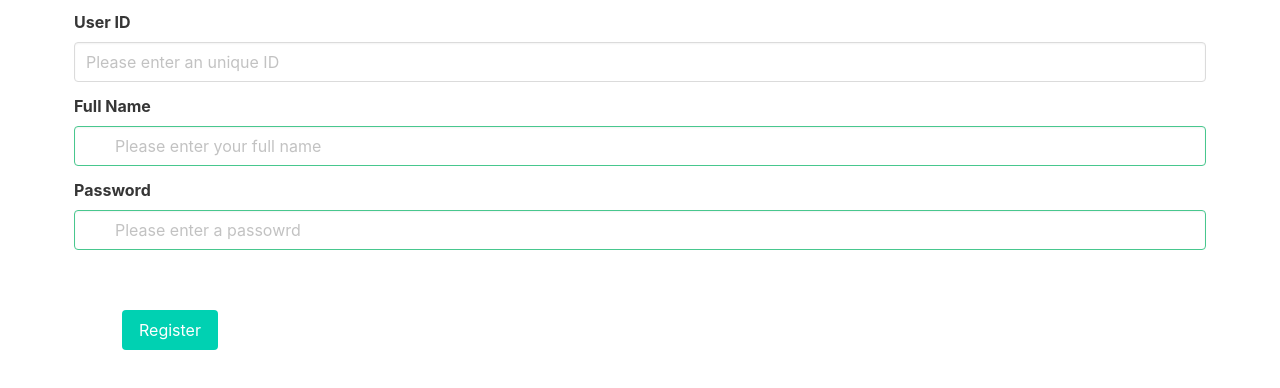
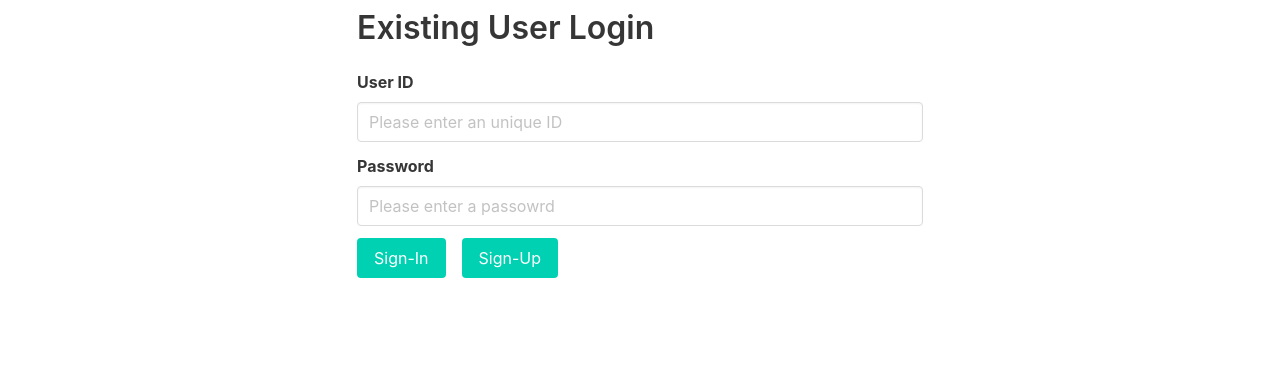
Before and after one commit to Soham-chattopadhyay/EStocksManagerWeb, an Angular app: page / in a window 1280 px wide. Shown: the top 388 px of the page. Built offline with nearby package versions, Linux system fonts and the light colour scheme.

Commit message:
login and sign-up page

```diff
--- a/src/app/Services/usermanagementapi.services.ts
+++ b/src/app/Services/usermanagementapi.services.ts
@@ -12,14 +12,14 @@ export class usermanagementapiservice
         return this.httpClient.post('http://localhost:53870/api/v1.0/market/user/add', user, {responseType: 'text' as 'json'});
     }
 
-    // getCompanyInfo(comnapnyCode: string): Observable<any> {
-    //     return this.httpClient.get('http://localhost:53870/api/v1.0/market/company/info/' + comnapnyCode );
-    // }
+    getUserIDAvailability(userID: string): Observable<any> {
+        return this.httpClient.get('http://localhost:53870/api/v1.0/market/user/verifyUserID/'
+        + userID, {responseType: 'text' as 'json'});
+    }
 
-    // getStockyInfo(comnapnyCode: string, startDate: string, toDate: string): Observable<any> {
-    //     return this.httpClient.get('http://localhost:53870/api/v1.0/market/stock/get/'
-    //     + comnapnyCode
-    //     + '/' + startDate
-    //     + '/' + toDate );
-    // }
+    getUserInfo(userID: string, passowrd: string): Observable<any> {
+        return this.httpClient.get('http://localhost:53870/api/v1.0/market/user/get/'
+        + userID
+        + '/' + passowrd, {responseType: 'text' as 'json'});
+    }
 }
--- a/src/app/login-page/login-page.component.html
+++ b/src/app/login-page/login-page.component.html
@@ -1,44 +1,77 @@
 
+
+<!-- Sign-In Html -->
+<div class="container" style="width: 50%;" [hidden] = "!showSignInPage">
+    <h3 class="title is-3">Existing User Login</h3>
     <div class="field">
       <label class="label">User ID</label>
       <div class="control">
-    <input class="input" type="text" placeholder="Please enter an unique ID" (input)="setUserProfile($event, 'ID')">
+        <input class="input" type="text" #signuserID placeholder="Please enter an unique ID" (input)="setUserProfile($event, 'ID')">
       </div>
     </div>
 
     <div class="field">
+      <label class="label">Password</label>
+      <div class="control">
+        <input class="input" type="text" #signPassword placeholder="Please enter a passowrd" (input)="setUserProfile($event, 'PASS')">
+      </div>
+      <p class="help is-danger"
+      [ngStyle] ="{ display: notVerified ? 'none' : 'contents'}">This User ID and Password combination is invalid!</p>
+    </div>
+
+    <section class="section" style="padding: 0">
+      <div class="field is-horizontal">
+        <div class="buttons" style="margin-bottom: 0rem; padding-right: 1rem;">
+          <button class="button is-primary" (click)="validateLogin()">Sign-In</button>
+        </div>
+        <div class="buttons" style="margin-bottom: 0rem;">
+            <button class="button is-primary" (click)="showRegistrationForm()">Sign-Up</button>
+        </div>
+      </div>
+    </section>
+  </div>
+
+<!-- Register User Html -->
+<div class="container" style="width: 50%;" [hidden] = "showSignInPage" >
+  <h3 class="title is-3">New User Registration</h3>
+  <div class="field">
+    <label class="label">User ID</label>
+    <div class="control">
+      <input class="input" type="text" #reguserID placeholder="Please enter an unique ID" (input)="setUserProfile($event, 'ID')">
+    </div>
+
+    <div class="buttons">
+        <button class="button is-primary" (click)="findUser()">Check Availability</button>
+    </div>
+    <p class="help is-danger"
+      [ngStyle] ="{ display: hideRegError ? 'none' : 'contents'}">
+      This User ID is already taken!
+    </p>
+  </div>
+
+  <div class="field">
     <label class="label">Full Name</label>
-  <div class="control has-icons-left has-icons-right">
-    <input class="input is-success" type="text" placeholder="Please enter your full name"
+    <div class="control">
+      <input class="input" type="text" #reguserName placeholder="Please enter your full name"
         (input)="setUserProfile($event, 'NAME')">
-    <span class="icon is-small is-left">
-      <i class="fas fa-user"></i>
-    </span>
-    <span class="icon is-small is-right">
-      <i class="fas fa-check"></i>
-    </span>
     </div>
-  <!-- <p class="help is-success">This username is available</p> -->
   </div>
 
   <div class="field">
     <label class="label">Password</label>
-  <div class="control has-icons-left has-icons-right">
-    <input class="input is-success" type="text" placeholder="Please enter a passowrd"
-      (input)="setUserProfile($event, 'PASS')">
-    <span class="icon is-small is-left">
-      <i class="fas fa-user"></i>
-    </span>
-    <span class="icon is-small is-right">
-      <i class="fas fa-check"></i>
-    </span>
+    <div class="control">
+      <input class="input" type="text" #regPassword placeholder="Please enter a passowrd" (input)="setUserProfile($event, 'PASS')">
     </div>
   </div>
 
-<section class="section">
+  <section class="section" style="padding: 0">
     <div class="field is-horizontal">
-      <div class="buttons" style="padding-right: 25rem;">
-        <button class="button is-primary" (click) = "registerNewUser()">Register</button>
+      <div class="buttons">
+        <button class="button is-primary" (click)="registerNewUser()">Register</button>
       </div>
     </div>
+    <!-- <p class="help is-danger"
+      [ngStyle] ="{ display: hideRegError ? 'none' : 'contents'}">
+      This User ID is already taken!</p> -->
   </section>
+</div>
--- a/src/app/login-page/login-page.component.ts
+++ b/src/app/login-page/login-page.component.ts
@@ -1,7 +1,17 @@
-import { Component, OnInit } from '@angular/core';
-import { Router } from '@angular/router';
-import { UserProfile } from '../Models/UserProfile';
-import { usermanagementapiservice } from '../Services/usermanagementapi.services';
+import {
+  Component,
+  OnInit,
+  ViewChild
+} from '@angular/core';
+import {
+  Router
+} from '@angular/router';
+import {
+  UserProfile
+} from '../Models/UserProfile';
+import {
+  usermanagementapiservice
+} from '../Services/usermanagementapi.services';
 
 @Component({
   selector: 'app-login-page',
@@ -10,33 +20,44 @@ import { usermanagementapiservice } from '../Services/usermanagementapi.services
 })
 export class LoginPageComponent implements OnInit {
 
-  constructor(private _usermanagementapiservice: usermanagementapiservice, private router: Router ){};
+  constructor(private _usermanagementapiservice: usermanagementapiservice, private router: Router) {};
+  @ViewChild('signuserID') inputUserID: any;
+  @ViewChild('signPassword') inputPassword: any;
+  @ViewChild('reguserName') regUserName: any;
+  @ViewChild('reguserID') regUserID: any;
+  @ViewChild('regPassword') regPassword: any;
 
   //Properties
   userID: string;
   userName: string;
   password: string;
+  showSignInPage = true;
+  notVerified = true;
+  hideRegError = true;
 
-  ngOnInit(): void {
-  }
+  ngOnInit(): void {}
 
   setUserProfile(event: any, field: string) {
-    if( field == 'ID')
-    {
+    if (field == 'ID') {
       this.userID = event.target.value;
-    }
-    else if(field == 'NAME')
-    {
+    } else if (field == 'NAME') {
       this.userName = event.target.value;
-    }
-    else
-    {
+    } else {
       this.password = event.target.value;
     }
   }
 
+  showRegistrationForm() {
+    this.showSignInPage = false;
+    this.inputUserID.nativeElement.value = '';
+    this.regUserName.nativeElement.value = '';
+    this.inputPassword.nativeElement.value = '';
+    this.regUserID.nativeElement.value = '';
+    this.regPassword.nativeElement.value = '';
+  }
+
   registerNewUser() {
-  //Test request data
+
     var userProfile = new UserProfile();
     userProfile.userID = this.userID;
     userProfile.userName = this.userName;
@@ -44,23 +65,86 @@ export class LoginPageComponent implements OnInit {
 
     console.log('userProfile', userProfile);
     this._usermanagementapiservice.registerUser(userProfile)
-    .subscribe
-    (
-      data=>
-      {
+      .subscribe(
+        data => {
           this.userID = data;
           console.log('UserID', data);
-        if(data)
-        {
-          this.navigateToCompanyDetails();
+          if (data) {
+            this.showSignInPage = true;
+          } else {
+            this.inputUserID.nativeElement.value = '';
+            this.regUserName.nativeElement.value = '';
+            this.inputPassword.nativeElement.value = '';
+            this.regUserID.nativeElement.value = '';
+            this.regPassword.nativeElement.value = '';
           }
         }
       );
+  }
+
+  validateLogin() {
+    if (this.userID && this.password) {
+      this._usermanagementapiservice.getUserInfo(this.userID, this.password)
+        .subscribe(
+          data => {
+            this.userID = data;
+            console.log('UserID', data);
+            if (data) {
+              console.log('User Validated');
+              this.navigateToCompanyDetails();
+            } else {
+              console.log('Invalid user');
+              this.inputUserID.nativeElement.value = '';
+              this.regUserName.nativeElement.value = '';
+              this.inputPassword.nativeElement.value = '';
+              this.regUserID.nativeElement.value = '';
+              this.regPassword.nativeElement.value = '';
+              this.notVerified = false;
+            }
+          },
+          err => {
+            console.log('HTTP Error', err);
+            this.notVerified = false;
+          }
+        );
+    } else {
+      alert('Please enter UserID and Passowrd!')
+    }
 
   }
 
-  navigateToCompanyDetails () {
-    this.router.navigate( ['company-detail'] );
+  findUser() {
+    if (this.userID) {
+      if (this.userID.length > 3) {
+        this._usermanagementapiservice.getUserIDAvailability(this.userID)
+          .subscribe(
+            data => {
+              this.userID = data;
+              console.log('UserID', data);
+              if (data) {
+                console.log('User Found');
+                this.inputUserID.nativeElement.value = '';
+                this.regUserName.nativeElement.value = '';
+                this.inputPassword.nativeElement.value = '';
+                this.regUserID.nativeElement.value = '';
+                this.regPassword.nativeElement.value = '';
+                this.hideRegError = false;
+              }
+            },
+            err => {
+              console.log('HTTP Error', err);
+            }
+          );
+      } else {
+        alert('User ID must be greater than 3 characters!');
+      }
+    } else {
+      alert('Please enter UserID!')
+    }
+  }
+
+  navigateToCompanyDetails() {
+    this.router.navigate(['company-detail']);
   }
 
 }
```
Lines whose indentation alone changed are shown as unchanged.
